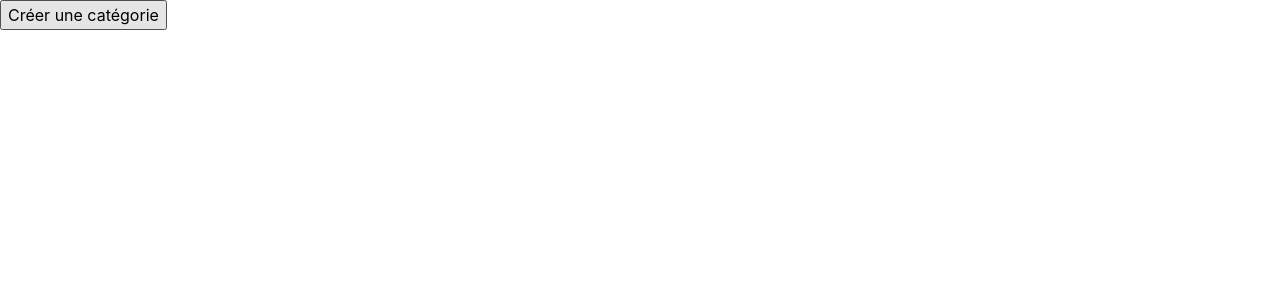
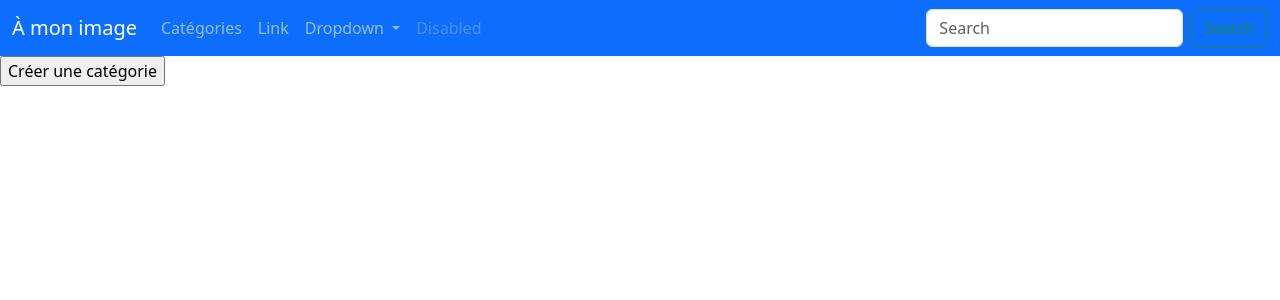
Before and after one commit to NicolasFerchaud/examen_piscine, a Symfony app: template templates/Admin/Category/categoryList.html.twig in a window 1280 px wide. Shown: the top 300 px of the page. Run offline with Twig, Linux system fonts and the light colour scheme; the template is opened without the code that fills it, so the values that code supplies are empty; some libraries are stand-ins or nearby versions.

Commit message:
home page

```diff
--- a/src/Controller/Front/Product/CategoryController.php
+++ b/src/Controller/Front/Product/CategoryController.php
@@ -19,7 +19,8 @@
         );
 
         return $this->render('Public/Category/categoryList.html.twig', [
-            'categoryList' => $categories
+            'categoryList' => $categories,
+            'current_menu' => 'categories'
         ]);
     }
 }
--- a/templates/Public/Category/categoryList.html.twig
+++ b/templates/Public/Category/categoryList.html.twig
@@ -1,6 +1,11 @@
 {% extends 'base.html.twig' %}
 
+{% block title %}Les catégories{% endblock %}
+
 {% block main %}
+    <div class="container mt-4">
+        <h1>Les catégories</h1>
+    </div>
     {% for category in categoryList %}
         <ul>
             <li>{{ category.name }}</li>
--- a/templates/base.html.twig
+++ b/templates/base.html.twig
@@ -1,5 +1,6 @@
 <!doctype html>
 <html lang="fr">
+
 <head>
     <meta charset="UTF-8">
     <meta name="viewport"
@@ -7,8 +8,9 @@
     <meta http-equiv="X-UA-Compatible" content="ie=edge">
     <link href="{{ asset('https://cdn.jsdelivr.net/npm/bootstrap@5.0.0-beta3/dist/css/bootstrap.min.css') }}" rel="stylesheet" integrity="sha384-eOJMYsd53ii+scO/bJGFsiCZc+5NDVN2yr8+0RDqr0Ql0h+rP48ckxlpbzKgwra6" crossorigin="anonymous">
     <link rel="stylesheet" href="{{ asset('assets/style.css') }}">
-    <title>Document</title>
+    <title>{% block title %}{% endblock %}</title>
 </head>
+
 <body>
 
     {# je regarde si des messages flashs ont été ajoutés à la session, si oui je les affiche #}
@@ -18,6 +20,42 @@
     </div>
     {% endfor %}
 
+    <nav class="navbar navbar-expand-lg navbar-dark bg-primary">
+        <div class="container-fluid">
+            <a class="navbar-brand" href="{{ path('home') }}">À mon image</a>
+            <button class="navbar-toggler" type="button" data-bs-toggle="collapse" data-bs-target="#navbarSupportedContent" aria-controls="navbarSupportedContent" aria-expanded="false" aria-label="Toggle navigation">
+                <span class="navbar-toggler-icon"></span>
+            </button>
+            <div class="collapse navbar-collapse" id="navbarSupportedContent">
+                <ul class="navbar-nav me-auto mb-2 mb-lg-0">
+                    <li class="nav-item">
+                        <a class="nav-link {% if current_menu is defined and current_menu == 'categories' %}active{% endif %}" aria-current="page" href="{{ path('public/categories/list') }}">Catégories</a>
+                    </li>
+                    <li class="nav-item">
+                        <a class="nav-link" href="#">Link</a>
+                    </li>
+                    <li class="nav-item dropdown">
+                        <a class="nav-link dropdown-toggle" href="#" id="navbarDropdown" role="button" data-bs-toggle="dropdown" aria-expanded="false">
+                            Dropdown
+                        </a>
+                        <ul class="dropdown-menu" aria-labelledby="navbarDropdown">
+                            <li><a class="dropdown-item" href="#">Action</a></li>
+                            <li><a class="dropdown-item" href="#">Another action</a></li>
+                            <li><hr class="dropdown-divider"></li>
+                            <li><a class="dropdown-item" href="#">Something else here</a></li>
+                        </ul>
+                    </li>
+                    <li class="nav-item">
+                        <a class="nav-link disabled" href="#" tabindex="-1" aria-disabled="true">Disabled</a>
+                    </li>
+                </ul>
+                <form class="d-flex">
+                    <input class="form-control me-2" type="search" placeholder="Search" aria-label="Search">
+                    <button class="btn btn-outline-success" type="submit">Search</button>
+                </form>
+            </div>
+        </div>
+    </nav>
     {% block main %}{% endblock main %}
 
     <script src="https://cdn.jsdelivr.net/npm/bootstrap@5.0.0-beta3/dist/js/bootstrap.bundle.min.js" integrity="sha384-JEW9xMcG8R+pH31jmWH6WWP0WintQrMb4s7ZOdauHnUtxwoG2vI5DkLtS3qm9Ekf" crossorigin="anonymous"></script>
```
Also changed, not shown: src/Controller/Front/General/HomeController.php (+12 -2 lines), templates/Public/home.html.twig (added, +10 -0 lines), 2 other files.
